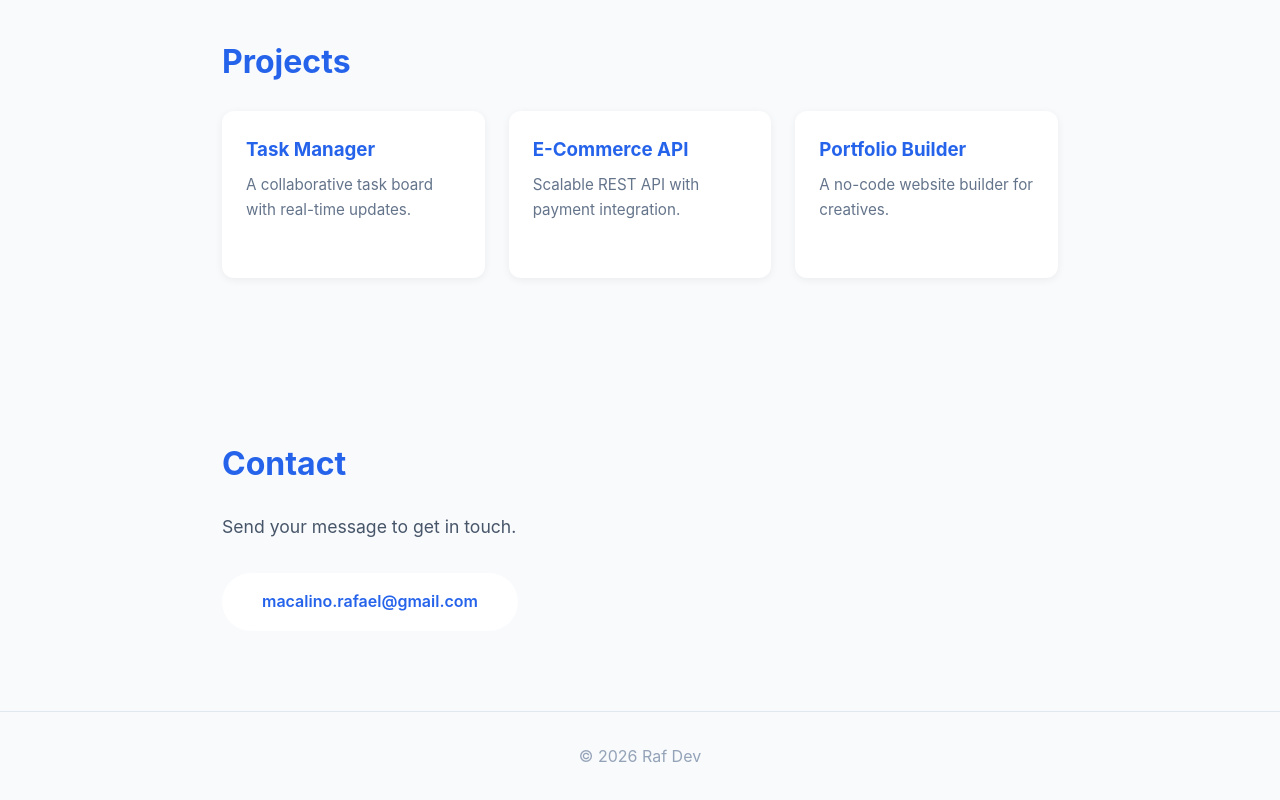
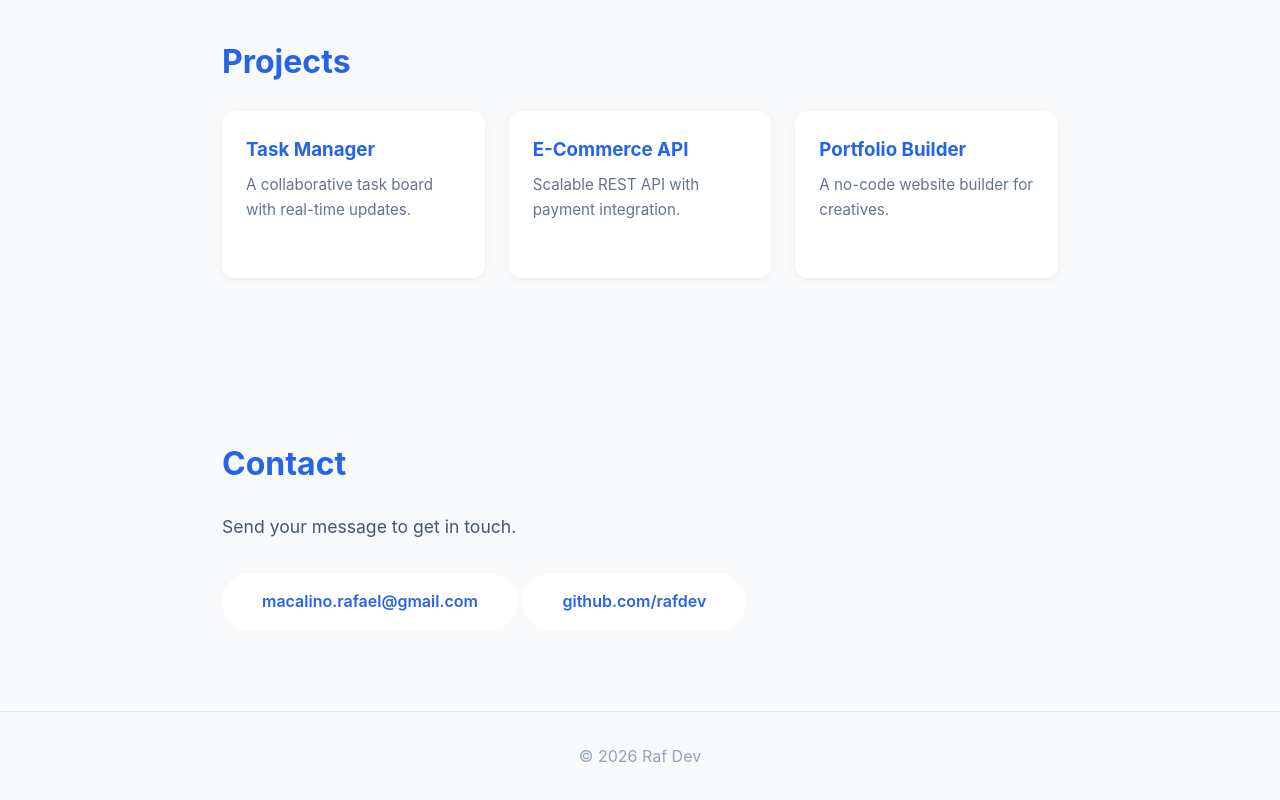
Before and after one commit to PoeticG/developer_portfolio, a plain HTML site: page index.html in a window 1280 px wide. Shown: the part 2051-2851 px from the top of the page. Drawn offline with Linux system fonts and the light colour scheme.

Commit message:
Initial commit

```diff
--- a/index.html
+++ b/index.html
@@ -89,6 +89,7 @@
       <h2>Contact</h2>
       <p>Send your message to get in touch.</p>
       <a href="mailto:macalino.rafael18@gmail.com" class="port-cta">macalino.rafael@gmail.com</a>
+      <a href="mailto:github.com/rafdev" class="port-cta">github.com/rafdev</a>
     </section>
     <footer class="port-footer">
       <p>&copy; 2026 Raf Dev</p>
```
Also changed, not shown: .github/workflows/deploy.yml (added).
